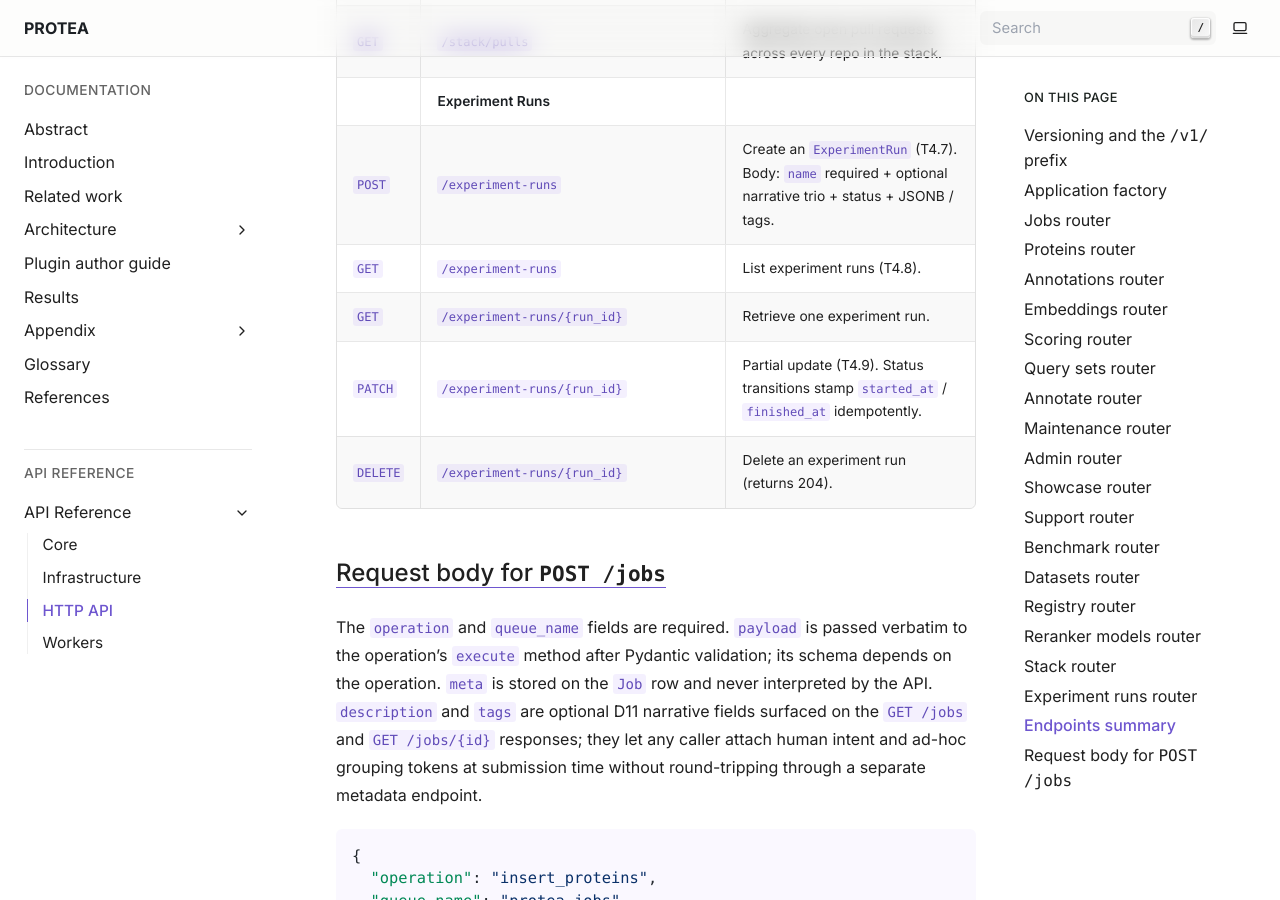
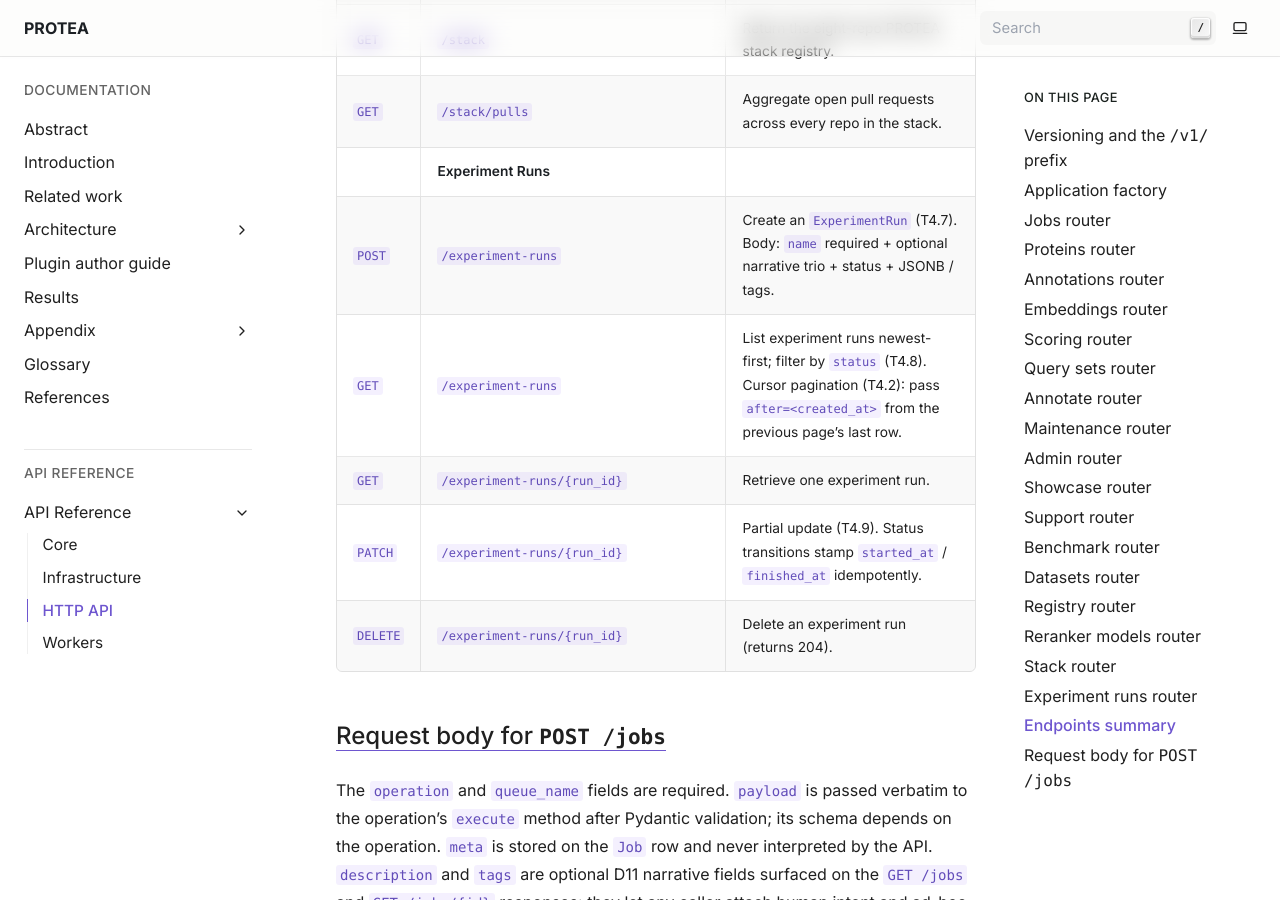
Before and after one commit to frapercan/PROTEA, a Sphinx documentation site: the page built from docs/source/reference/api.rst, in a window 1280 px wide and 900 px high, scrolled down 16571 px. Built offline with Sphinx 7.4.7, drawn with Linux system fonts in a browser that asks for light colours; some of the changed text lies outside the part shown.

Commit message:
docs(api): note cursor pagination on /jobs and /experiment-runs (T4.2)
PR #198 added an `after=<created_at>` cursor parameter to two list
endpoints; clients walking forward past the default limit pass the
last row's `created_at` to get the next page. The Endpoints summary
table didn't mention the new option.

Updated two rows:

- `GET /jobs`: added the cursor sentence after the existing filter
  + max-rows note.
- `GET /experiment-runs`: same cursor sentence, plus tightened the
  description to match the contract ("newest-first", "filter by
  status") since the previous text was just "(T4.8)".

`sphinx-build -W --keep-going -b html docs/source` succeeds with
zero warnings.

```diff
--- a/docs/source/reference/api.rst
+++ b/docs/source/reference/api.rst
@@ -374,6 +374,8 @@ Endpoints summary
    * - ``GET``
      - ``/jobs``
      - List jobs; filter by ``status`` and/or ``operation``. Max 500 rows.
+       Cursor pagination (T4.2): pass ``after=<created_at>`` to walk forward
+       past the limit.
    * - ``GET``
      - ``/jobs/{id}``
      - Retrieve a single job with full payload and meta.
@@ -701,7 +703,9 @@ Endpoints summary
        optional narrative trio + status + JSONB / tags.
    * - ``GET``
      - ``/experiment-runs``
-     - List experiment runs (T4.8).
+     - List experiment runs newest-first; filter by ``status`` (T4.8).
+       Cursor pagination (T4.2): pass ``after=<created_at>`` from the
+       previous page's last row.
    * - ``GET``
      - ``/experiment-runs/{run_id}``
      - Retrieve one experiment run.
```
